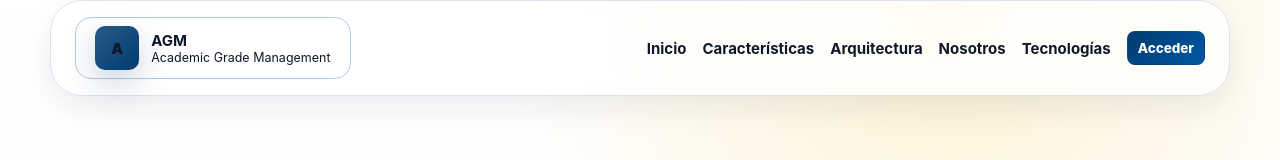
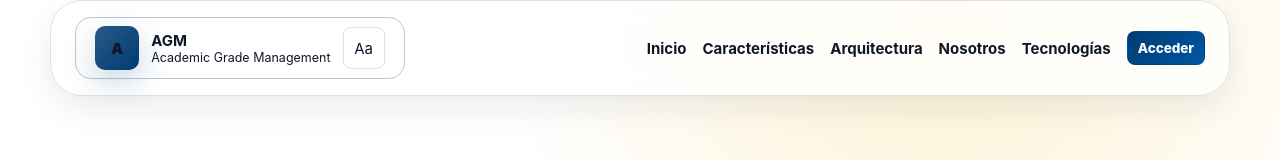
Before and after one commit to SennDev/Project-SW-Michoacanos-Frontend, an Angular app: page / in a window 1280 px wide. Shown: the top 160 px of the page. Built offline with nearby package versions, Linux system fonts and the light colour scheme.

Commit message:
Agregacion de botones oscuros dentro de landing page y about us
Se agregaron los botones los cuales ya estaban situados dentro del dashboard pero ahora en el landing y about us para permitir que el usuario pueda cambiar el modo en cualquier momento

```diff
--- a/src/app/screens/public/about/about.screen.html
+++ b/src/app/screens/public/about/about.screen.html
@@ -6,6 +6,9 @@
       <strong>AGM</strong>
       <small class="muted">Academic Grade Management</small>
     </span>
+    <button class="icon-btn" type="button" aria-label="Cambiar tema" title="Cambiar tema" (click)="toggleTheme()">
+        <span aria-hidden="true">Aa</span>
+    </button>
   </a>
 
   <button class="burger-button" (click)="toggleMenu()" [attr.aria-expanded]="isMenuOpen" aria-label="Alternar menú">
--- a/src/app/screens/public/about/about.screen.ts
+++ b/src/app/screens/public/about/about.screen.ts
@@ -29,4 +29,11 @@ export class AboutScreen {
   toggleMenu(): void {
     this.isMenuOpen = !this.isMenuOpen;
   }
+
+  toggleTheme(): void {
+    const root = document.documentElement;
+    const nextTheme = root.dataset['theme'] === 'dark' ? 'light' : 'dark';
+    root.dataset['theme'] = nextTheme;
+    localStorage.setItem('agm.theme', nextTheme);
+  }
 }
--- a/src/app/screens/public/landing/landing.screen.html
+++ b/src/app/screens/public/landing/landing.screen.html
@@ -6,6 +6,9 @@
         <strong>AGM</strong>
         <small class="muted">Academic Grade Management</small>
       </span>
+      <button class="icon-btn" type="button" aria-label="Cambiar tema" title="Cambiar tema" (click)="toggleTheme()">
+        <span aria-hidden="true">Aa</span>
+      </button>
     </a>
 
     <button class="burger-button" (click)="toggleMenu()" [attr.aria-expanded]="isMenuOpen" aria-label="Alternar menú">
--- a/src/app/screens/public/landing/landing.screen.ts
+++ b/src/app/screens/public/landing/landing.screen.ts
@@ -16,6 +16,13 @@ export class LandingScreen implements OnInit {
 
   toggleMenu(): void {
     this.isMenuOpen = !this.isMenuOpen;
+  }
+
+  toggleTheme(): void {
+    const root = document.documentElement;
+    const nextTheme = root.dataset['theme'] === 'dark' ? 'light' : 'dark';
+    root.dataset['theme'] = nextTheme;
+    localStorage.setItem('agm.theme', nextTheme);
   }
 
   ngOnInit(): void {
```
